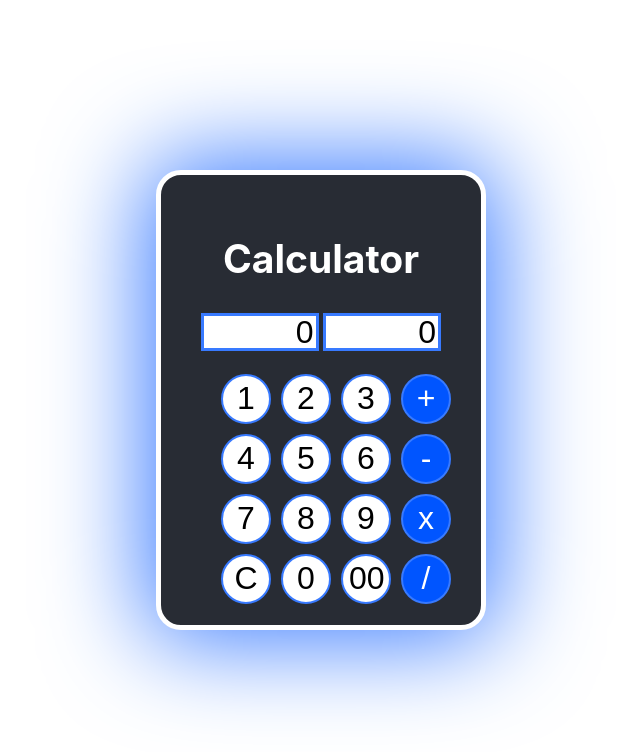
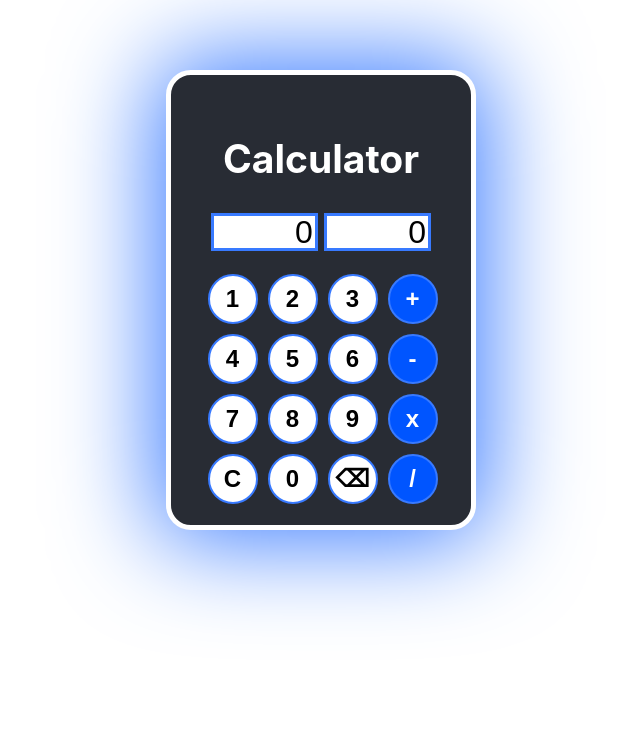
Before and after one commit to gangadharrr/simple-calc-react, a React (Create React App) app: page / in a window 1280 px wide. Shown: the top 752 px of the page, without its empty margins (319-959 px from the left). Built offline with nearby package versions, Linux system fonts and the light colour scheme.

Commit message:
.Update  backspace

```diff
--- a/src/App.css
+++ b/src/App.css
@@ -2,11 +2,15 @@
   text-align: center;
   display: flex;
   flex-direction: row;
-  align-items: center;
+
   justify-content: center;
+
+  margin-top:70px ;
   font-size: calc(10px + 2vmin);
   color: white;
-  min-height: 100vh;
+  width: 100%;
+  height: 100%;
+
 }
 
 .App-logo {
@@ -54,7 +58,7 @@
   align-content: center;
   background-color: #282c34;
   height: 450px;
-  width: 25%;
+  width: 300px;
   row-gap: 5%;
   margin: 0%;
   border-radius: 25px;
@@ -71,13 +75,15 @@
   grid-template-columns: auto auto auto auto;
     column-gap: 5%;
     row-gap: 5%;
+  margin-right: 9%;
 }
 .CircleButton
 {
   background-color: #0055ff;
   height: 50px;
   width:50px;
-  font-size: xx-large;
+  font-size: x-large;
+  font-weight: bold;
   border: 2px solid #387aff;
   color: white;
   border-radius: 25px;
@@ -102,7 +108,7 @@
 {
   display: flex;
   flex-direction: row;
-  column-gap: 2%;
+  column-gap: 3%;
   align-content: center;
   justify-content: center;
   align-items: center;
@@ -111,7 +117,7 @@
 .CustomNumInp
 {
   height: 30px;
-  width: 110px;
+  width: 100px;
   font-size: xx-large;
   border:3px solid #387aff;
   text-align: right;
--- a/src/App.js
+++ b/src/App.js
@@ -14,44 +14,38 @@ function App() {
   }
   const add=()=>
   {
-    alert(parseInt(firstInput)+parseInt(secondInput))
+    alert("Output : "+(parseInt(firstInput)+parseInt(secondInput)))
   }
   const sub=()=>
   {
-    alert(parseInt(firstInput)-parseInt(secondInput))
+    alert("Output : "+(parseInt(firstInput)-parseInt(secondInput)))
   }
   const mul=()=>
   {
-    alert(parseInt(firstInput)*parseInt(secondInput))
+    alert("Output : "+(parseInt(firstInput)*parseInt(secondInput)))
   }
   const div=()=>
   {
-    alert(parseInt(firstInput)/parseInt(secondInput))
+    alert("Output : "+(parseInt(firstInput)/parseInt(secondInput)))
   }
   const BackSpace=()=>
   {
     if(focusItem==='first-input')
     {
-      setFirst(String(firstInput).slice(0, firstInput.length-2))
-      if(firstInput=='')
-      {
-        setFirst('0');
-      }
+      setFirst(firstInput.length==1?'0':String(firstInput).slice(0, firstInput.length-1))
+
     }
     else{
-      setSecond(String(secondInput).slice(0, secondInput.length-2));
-      if(secondInput=='')
-      {
-        setSecond('0');
-      }
+      setSecond(secondInput.length==1?'0':String(secondInput).slice(0, secondInput.length-1));
+
     }
   }
   const setValue=(num)=>
   {
     if(focusItem==='first-input')
-    {setFirst(firstInput=='0'?num:firstInput+num)}
+    {setFirst(firstInput=='0'?String(num):firstInput+''+num)}
     else
-    setSecond(secondInput=='0'?num:secondInput+num);
+    setSecond(secondInput=='0'?num:secondInput+''+num);
   }
   const AllClear=()=>
   {
@@ -84,7 +78,7 @@ function App() {
           <CircleButton onClick={()=>{mul()}} bgcolor='blue'text='x'/>
           <CircleButton onClick={()=>{AllClear()}} text='C'/>
           <CircleButton onClick={()=>{setValue(0)}} text='0'/>
-          <CircleButton onClick={()=>{BackSpace('⌫')}} text='00'/>
+          <CircleButton onClick={()=>{BackSpace()}} text='⌫'/>
           <CircleButton onClick={()=>{div()}} bgcolor='blue' text='/'/>
         </div>
       </div>
```
Also changed, not shown: src/images/background.jpg (added).
